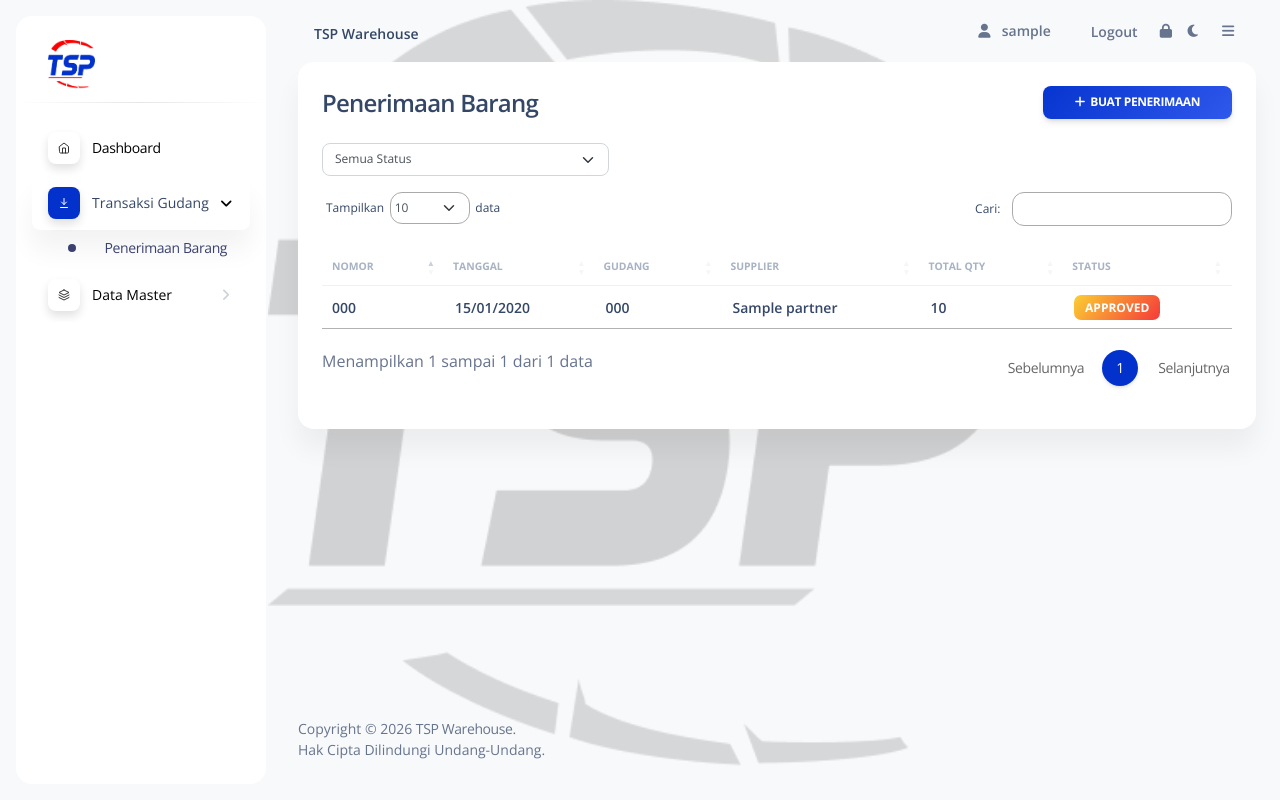
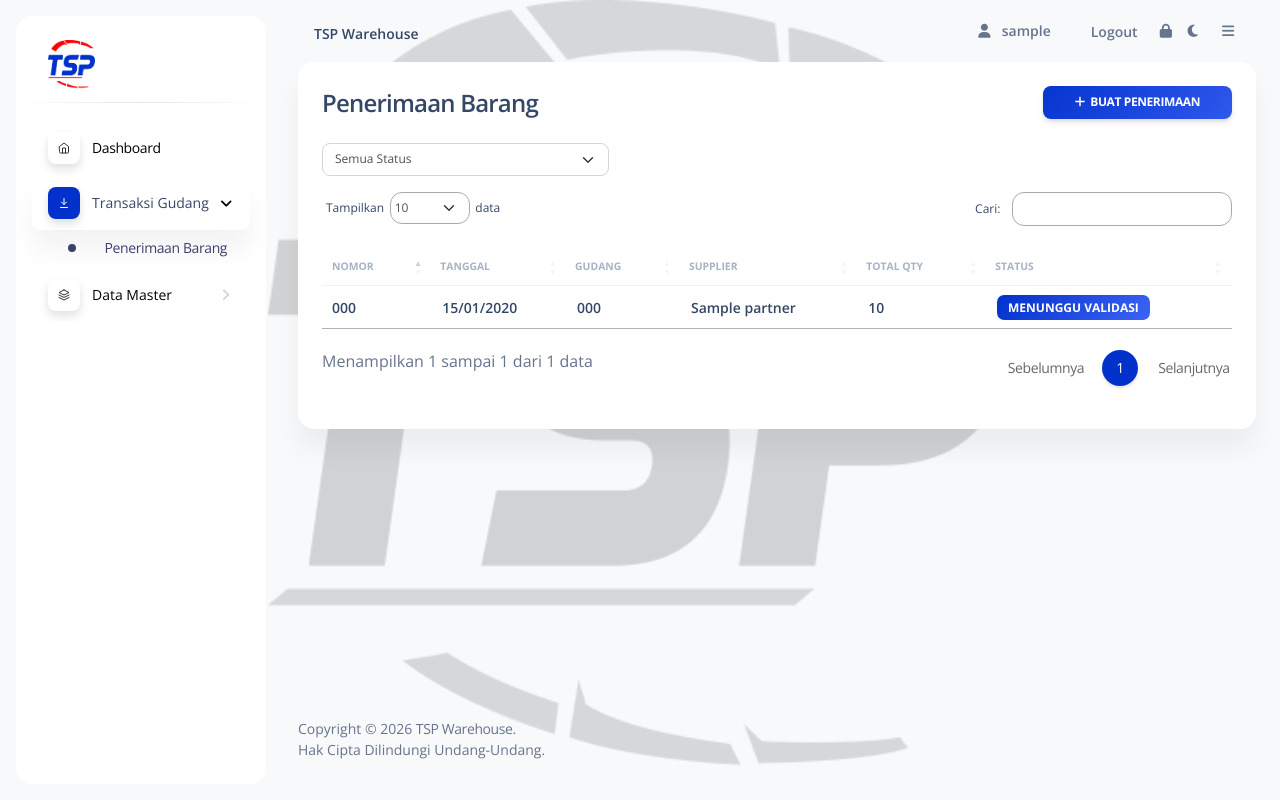
Before and after one commit to Bono2666/timur_sp, a Django app: page /warehouse/receipt/ in a window 1280 px wide. Run offline with Django 4.2, Linux system fonts and the light colour scheme; a user stored in the database is signed in; tables that the repository leaves empty hold one stand-in row (values such as "Sample post"); some libraries are stand-ins or nearby versions.

Commit message:
Kolom Status Penerimaan jadi status operasional scan (Belum Divalidasi/Menunggu Validasi/Sudah Divalidasi/Putaway Pending/Selesai/Dibatalkan) via StockDocument.scan_state; Dashboard menyesuaikan: menunggu validasi + putaway pending + belum divalidasi

```diff
--- a/apps/models.py
+++ b/apps/models.py
@@ -506,6 +506,28 @@ class StockDocument(models.Model):
                     for l in self.lines.all()), Decimal('0'))
 
     @property
+    def scan_state(self):
+        """Status operasional petugas scan (Daftar Penerimaan & Dashboard).
+
+        unvalidated      = draft/submitted — belum divalidasi
+        await_validation = approved — menunggu validasi (scan validasi)
+        validated        = sudah divalidasi, menunggu posting
+        putaway          = menunggu putaway (scan putaway)
+        done             = selesai
+        cancelled        = dibatalkan
+        """
+        if self.status in ('cancelled', 'rejected'):
+            return 'cancelled'
+        if self.putaway_status == 'pending':
+            return 'putaway'
+        if self.status == 'approved':
+            return ('validated' if self.receive_status == 'done'
+                    else 'await_validation')
+        if self.status == 'posted':
+            return 'done'
+        return 'unvalidated'
+
+    @property
     def putaway_pending_lines(self):
         """Baris staged yang masih punya sisa putaway."""
         return [l for l in self.lines.all() if l.putaway_remaining > 0]
--- a/apps/templates/home/receipt_index.html
+++ b/apps/templates/home/receipt_index.html
@@ -55,11 +55,12 @@
                                     <td><h6 class="mb-0 text-sm">{{ d.partner.name|default:'-' }}</h6></td>
                                     <td><h6 class="mb-0 text-sm">{{ d.total_quantity|qty }}</h6></td>
                                     <td>
-                                        {% if d.status == 'draft' %}<span class="badge bg-gradient-secondary">Draft</span>
-                                        {% elif d.status == 'submitted' %}<span class="badge bg-gradient-info">Submitted</span>
-                                        {% elif d.status == 'approved' %}<span class="badge bg-gradient-warning">Approved</span>
-                                        {% elif d.status == 'posted' %}<span class="badge bg-gradient-success">Posted</span>
-                                        {% else %}<span class="badge bg-gradient-danger">Cancelled</span>{% endif %}
+                                        {% if d.scan_state == 'unvalidated' %}<span class="badge bg-gradient-secondary">Belum Divalidasi</span>
+                                        {% elif d.scan_state == 'await_validation' %}<span class="badge bg-gradient-primary">Menunggu Validasi</span>
+                                        {% elif d.scan_state == 'validated' %}<span class="badge bg-gradient-info">Sudah Divalidasi</span>
+                                        {% elif d.scan_state == 'putaway' %}<span class="badge bg-gradient-warning">Putaway Pending</span>
+                                        {% elif d.scan_state == 'done' %}<span class="badge bg-gradient-success">Selesai</span>
+                                        {% else %}<span class="badge bg-gradient-danger">Dibatalkan</span>{% endif %}
                                     </td>
                                 </tr>
                                 {% empty %}
--- a/apps/views.py
+++ b/apps/views.py
@@ -48,10 +48,11 @@ def home(request):
     # KPI Penerimaan Barang (Fase 2)
     bulan_ini = timezone.now().replace(day=1, hour=0, minute=0,
                                        second=0, microsecond=0)
-    rcv_draft = StockDocument.objects.filter(
-        document_type='RCV', status='draft').count()
-    rcv_pending = StockDocument.objects.filter(
-        document_type='RCV', status='submitted').count()
+    rcv_unvalidated = StockDocument.objects.filter(
+        document_type='RCV', status__in=['draft', 'submitted']).count()
+    rcv_await_validation = StockDocument.objects.filter(
+        document_type='RCV', status='approved',
+        receive_status='pending').count()
     rcv_posted_month = StockDocument.objects.filter(
         document_type='RCV', status='posted',
         posted_at__gte=bulan_ini).count()
@@ -70,8 +71,8 @@ def home(request):
             'mitra': total_mitra,
             'stok': total_stok,
             'below_min': di_bawah_minimum,
-            'rcv_draft': rcv_draft,
-            'rcv_pending': rcv_pending,
+            'rcv_unvalidated': rcv_unvalidated,
+            'rcv_await_validation': rcv_await_validation,
             'rcv_posted_month': rcv_posted_month,
             'rcv_putaway_pending': rcv_putaway_pending,
         },
```
Also changed, not shown: apps/templates/home/index.html (+11 -9 lines).
